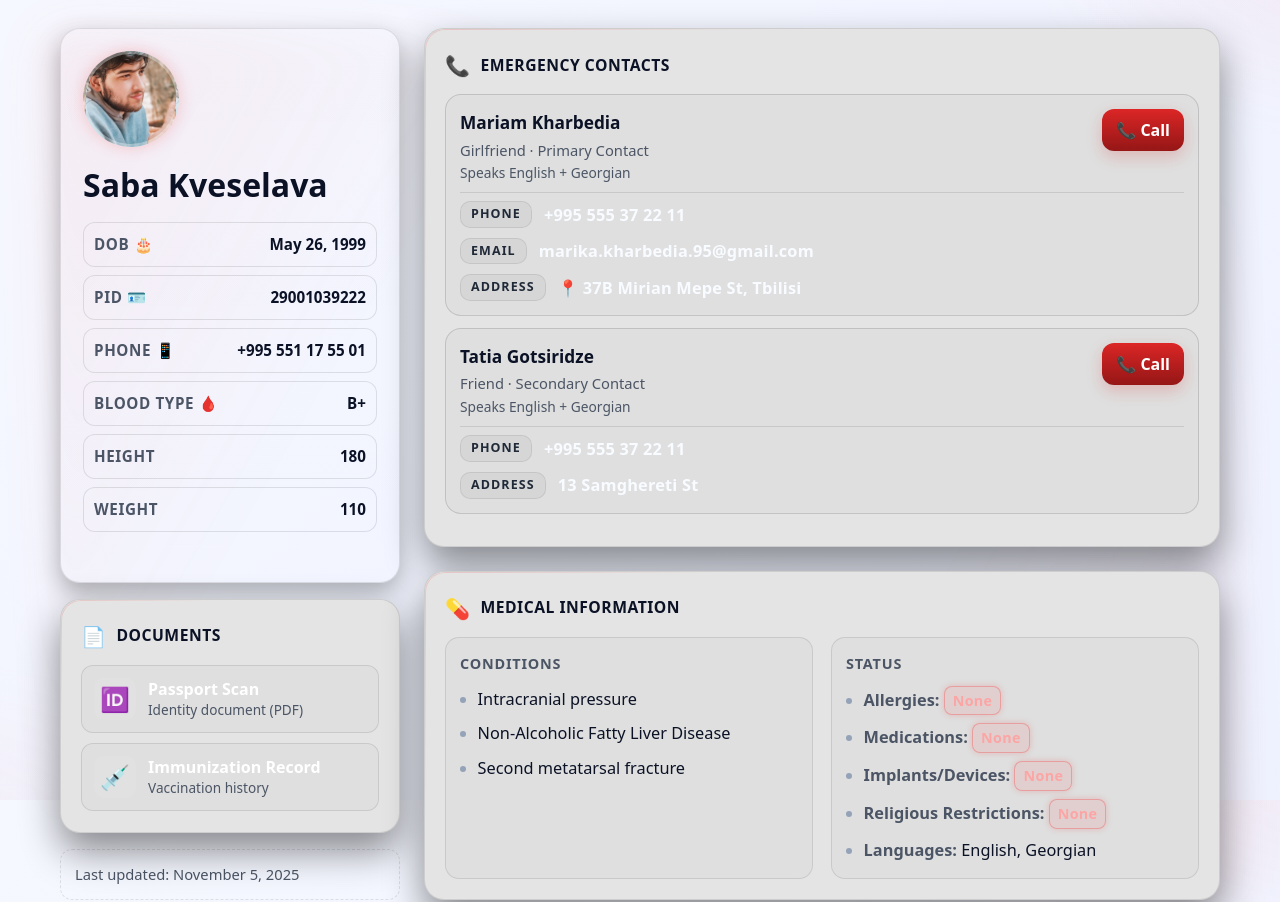
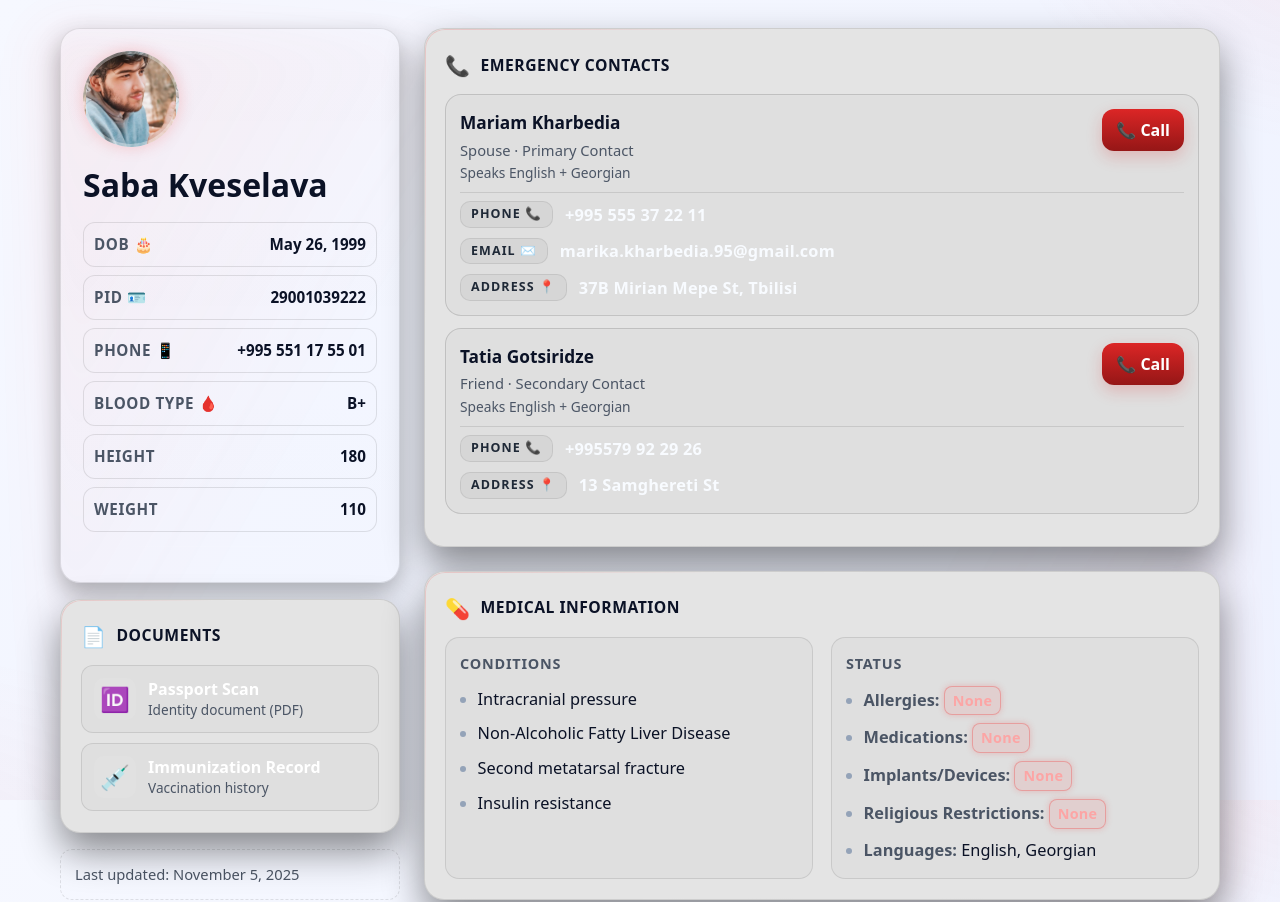
Before and after one commit to Hellblazer69/Hellblazer69.github.io, a plain HTML site: page index.html in a window 1280 px wide. Drawn offline with Linux system fonts and the light colour scheme.

Commit message:
last fixes

```diff
--- a/index.html
+++ b/index.html
@@ -68,27 +68,27 @@
             <div class="contact-head">
               <div>
                 <h3 class="contact-name">Mariam Kharbedia</h3>
-                <p class="contact-role">Girlfriend · Primary Contact</p>
+                <p class="contact-role">Spouse · Primary Contact</p>
                 <p class="contact-lang">Speaks English + Georgian</p>
               </div>
               <a class="btn btn-primary" href="tel:+995555372211" aria-label="Call Mariam Kharbedia">📞 Call</a>
             </div>
             <div class="contact-grid">
               <div class="row">
-                <span class="label">Phone</span>
+                <span class="label">Phone 📞 </span>
                 <a class="value" href="tel:+995555372211">+995 555 37 22 11</a>
               </div>
               <div class="row">
-                <span class="label">Email</span>
+                <span class="label">Email ✉️ </span>
                 <a class="value" href="mailto:marika.kharbedia.95@gmail.com">marika.kharbedia.95@gmail.com</a>
               </div>
               <div class="row">
-                <span class="label">Address</span>
+                <span class="label">Address 📍 </span>
                 <a class="value"
                    href="https://www.google.com/maps?q=37B+Mirian+Mepe+St,+Tbilisi"
                    target="_blank"
                    rel="noopener noreferrer">
-                   📍 37B Mirian Mepe St, Tbilisi
+                    37B Mirian Mepe St, Tbilisi
                 </a>
               </div>
             </div>
@@ -105,11 +105,11 @@
             </div>
             <div class="contact-grid">
               <div class="row">
-                <span class="label">Phone</span>
-                <a class="value" href="tel:+995555372211">+995 555 37 22 11</a>
+                <span class="label">Phone 📞 </span>
+                <a class="value" href="tel:+995579922926">+995579 92 29 26</a>
               </div>
               <div class="row">
-                <span class="label">Address</span>
+                <span class="label">Address 📍 </span>
                 <span class="value">13 Samghereti St</span>
               </div>
             </div>
@@ -126,6 +126,7 @@
                 <li>Intracranial pressure</li>
                 <li>Non-Alcoholic Fatty Liver Disease</li>
                 <li>Second metatarsal fracture</li>
+                <li>Insulin resistance</li>
               </ul>
             </div>
             <div class="pane">
```
